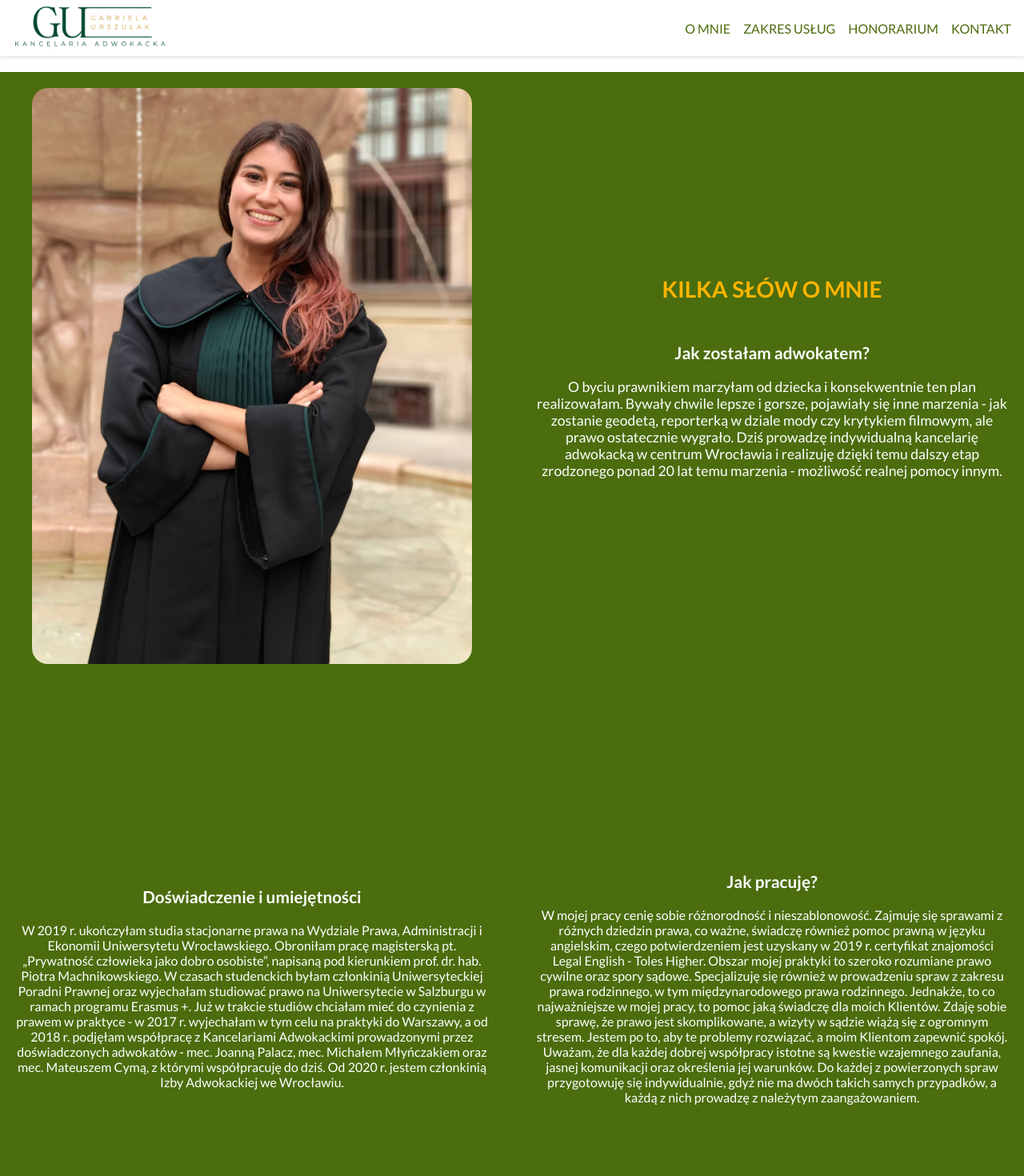
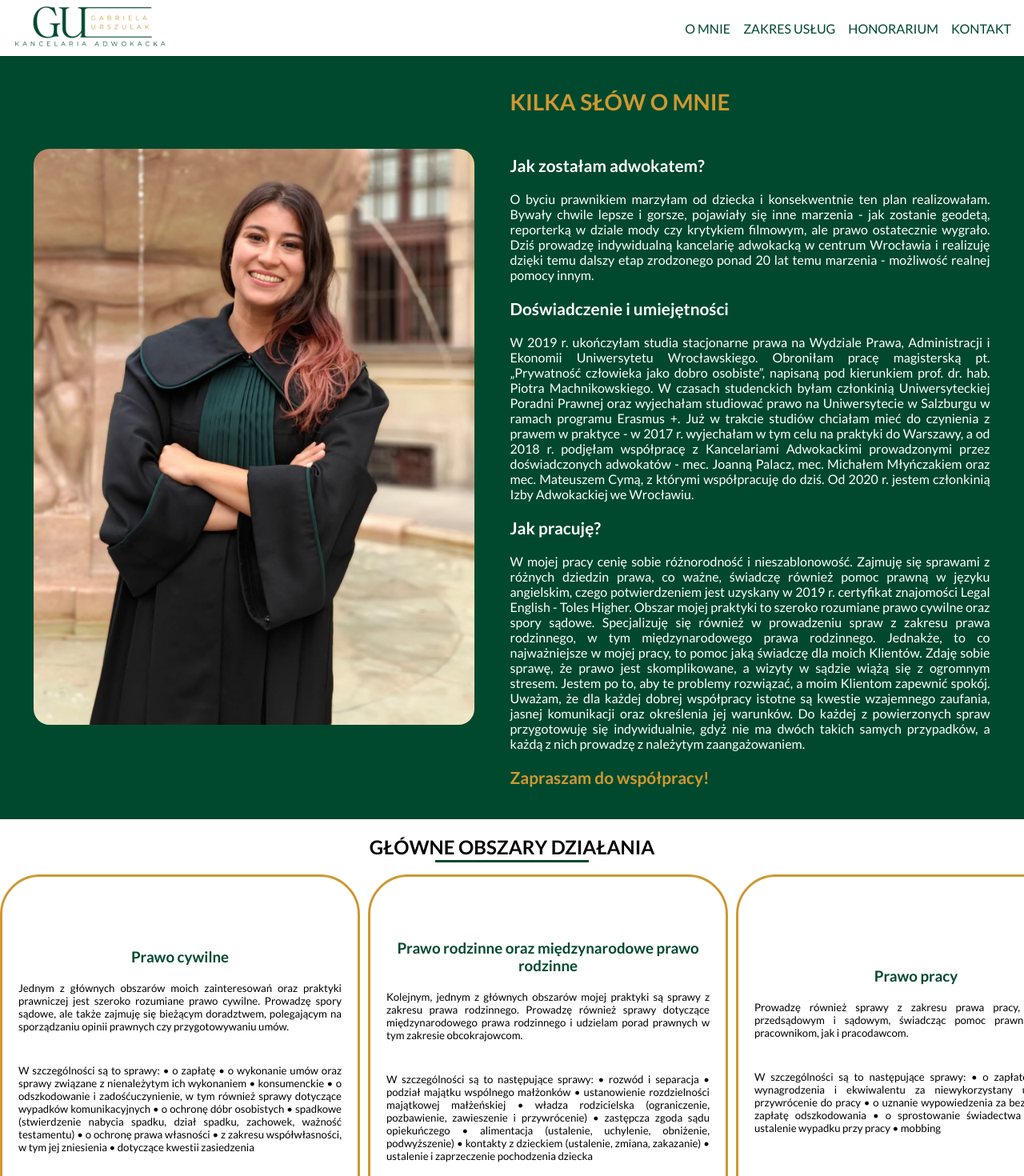
Before and after one commit to adrian-imiolo/gabrysia-site, a React (Vite) app: page / in a window 1280 px wide. Shown: the top 1470 px of the page at 80% size. Built offline with nearby package versions, Linux system fonts and the light colour scheme.

Commit message:
about me update

```diff
--- a/src/App.css
+++ b/src/App.css
@@ -12,13 +12,13 @@
   justify-content: space-between;
   align-items: center;
   padding: 1em;
-  /* background-color: #4b6d0e; */
+  /* background-color: #00492E; */
   /* color: #000000;
 } */
 
 .navbar {
   font-weight: 400;
-  color: #4b6d0e;
+  color: #00492E;
   display: flex;
   justify-content: space-between;
   align-items: center;
@@ -51,7 +51,7 @@
 
 .nav-elements li:hover:not(.active) {
   text-decoration: underline;
-  text-decoration-color: #4b6d0e;
+  text-decoration-color: #00492E;
 }
 
 .logo {
@@ -62,43 +62,58 @@
 /* About section */
 
 .about {
-  background-color: #4b6d0e;
+  background-color: #00492E;
   margin: 0;
 }
 
 .about-container {
+  display: flex;
+  justify-content: space-around;
+  padding: 20px;
+}
+
+/* .about-container {
   margin: 20px auto;
   width: 100%;
   display: grid;
+  justify-items: center;
   grid-template-columns: 1fr 1fr;
   grid-template-rows: 1fr 1fr;
   grid-auto-rows: 1fr;
   grid-column-gap: 20px;
   align-items: center;
-}
+} */
 
 .about-box {
     padding: 20px;
     border-radius: 10px;
     max-width: 50vw;
-    text-align: center;
-
+    align-self: center;
 }
 
 .about-box > h3 {
   font-size: 1.75em;
   margin-bottom: 50px;
-  color: #ffb400;
+  color: #CF9831;
 }
 
 .about-box > h5 {
   font-size: 1.3em;
   margin-bottom: 20px;
+  margin-top: 20px;
   color: #fff;
 }
 
 .about-box > p {
   color: #fff;
+  text-justify: auto;
+  text-align: justify;
+}
+
+.about-box h6 {
+  color: #CF9831;
+  margin-top: 20px;
+  font-size: 1.3em;
 }
 
 .about-p {
@@ -141,7 +156,7 @@
   bottom: -5px;
   height: 2px;
   width: 15%;
-  border-bottom: 3px solid #4b6d0e;
+  border-bottom: 3px solid #00492E;
 
 }
 
@@ -157,7 +172,7 @@
 }
 
 .services-box {
-  border: 3px solid #ffb400;
+  border: 3px solid #CF9831;
   border-radius: 50px;
   padding: 10px;
   width: 450px;
@@ -171,14 +186,21 @@
 .services-box > h3 {
   margin-bottom: 10px;
   margin-top: 0;
-  color: #4b6d0e;
+  color: #00492E;
+}
+
+.services-box > p {
+  padding: 10px;
+  text-justify: auto;
+  text-align: justify;
+  font-size: 0.825em;
 }
 
 
 /* Prices */
 
 .prices {
-  background-color: #4b6d0e;
+  background-color: #00492E;
   margin: 0;
   color: #fff;
   padding: 20px 30px;
@@ -195,7 +217,7 @@
 
 .prices-container > h3 {
   margin: 20px 0;
-  color: #ffb400;
+  color: #CF9831;
   position: relative;
   z-index: 1;
   font-size: 2em;
@@ -209,7 +231,7 @@
   bottom: -5px;
   height: 2px;
   width: 15%;
-  border-bottom: 3px solid #ffb400;
+  border-bottom: 3px solid #CF9831;
 
 }
 
@@ -242,7 +264,7 @@
 }
 
 .contact-container > h1 {
-  color: #4b6d0e;
+  color: #00492E;
   margin: 10px;
 }
 
--- a/src/components/Navbar/About.tsx
+++ b/src/components/Navbar/About.tsx
@@ -11,13 +11,11 @@ function About() {
         <div className="about-box">
           <h3>KILKA SŁÓW O MNIE</h3>
           <h5>Jak zostałam adwokatem?</h5>
-          <p className="about-p">O byciu prawnikiem marzyłam od dziecka i konsekwentnie ten plan realizowałam. Bywały chwile
+          <p>O byciu prawnikiem marzyłam od dziecka i konsekwentnie ten plan realizowałam. Bywały chwile
           lepsze i gorsze, pojawiały się inne marzenia - jak zostanie geodetą, reporterką w dziale mody czy
           krytykiem filmowym, ale prawo ostatecznie wygrało. Dziś prowadzę indywidualną kancelarię
           adwokacką w centrum Wrocławia i realizuję dzięki temu dalszy etap zrodzonego ponad 20 lat temu
           marzenia - możliwość realnej pomocy innym.</p>
-        </div>
-        <div className="about-box">
           <h5>Doświadczenie i umiejętności</h5>
               <p>W 2019 r. ukończyłam studia stacjonarne prawa na Wydziale Prawa, Administracji i Ekonomii
     Uniwersytetu Wrocławskiego. Obroniłam pracę magisterską pt. „Prywatność człowieka jako dobro
@@ -29,8 +27,6 @@ function About() {
     prowadzonymi przez doświadczonych adwokatów - mec. Joanną Palacz, mec. Michałem
     Młyńczakiem oraz mec. Mateuszem Cymą, z którymi współpracuję do dziś. Od 2020 r. jestem
     członkinią Izby Adwokackiej we Wrocławiu.</p>
-        </div>
-        <div className="about-box">
           <h5>Jak pracuję?</h5>
           <p>W mojej pracy cenię sobie różnorodność i nieszablonowość. Zajmuję się sprawami z różnych dziedzin
 prawa, co ważne, świadczę również pomoc prawną w języku angielskim, czego potwierdzeniem jest
@@ -43,6 +39,7 @@ to, aby te problemy rozwiązać, a moim Klientom zapewnić spokój. Uważam, że
 współpracy istotne są kwestie wzajemnego zaufania, jasnej komunikacji oraz określenia jej
 warunków. Do każdej z powierzonych spraw przygotowuję się indywidualnie, gdyż nie ma dwóch
 takich samych przypadków, a każdą z nich prowadzę z należytym zaangażowaniem.</p>
+<h6>Zapraszam do współpracy!</h6>
         </div>
       </div>
     </section>
```
